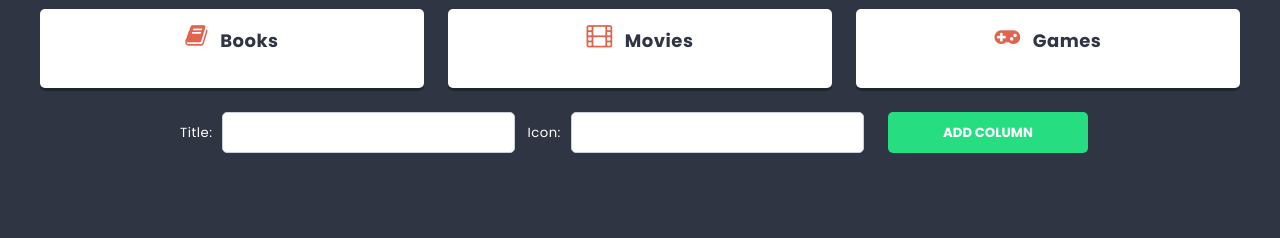
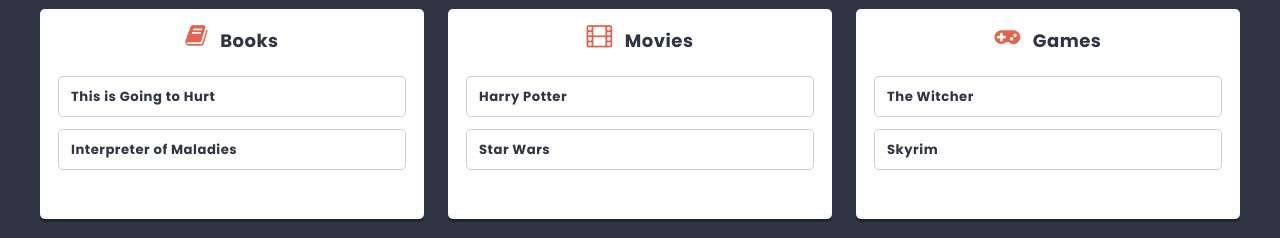
Before and after one commit to DanielTheEntomologist/todo-react-app, a React (Create React App) app: page / in a window 1280 px wide. Shown: the part 532-770 px from the top of the page. Built offline with nearby package versions, Linux system fonts and the light colour scheme.

Commit message:
Create Card component

```diff
--- /dev/null
+++ b/src/components/Card/Card.js
@@ -0,0 +1,12 @@
+import styles from "./Card.module.scss";
+
+const Card = (props) => {
+  const element = (
+    <li className={styles.card} key={props.key}>
+      {props.title}
+    </li>
+  );
+
+  return element;
+};
+export default Card;
--- /dev/null
+++ b/src/components/Card/Card.module.scss
@@ -0,0 +1,14 @@
+@import "../../styles/settings.scss";
+
+.card {
+  position: relative;
+  background: $color-light;
+  border: 1px solid lighten($color-dark, 60%);
+  padding: $base-size;
+  margin: 0 0 $base-size 0;
+  border-radius: $radius;
+  display: flex;
+  justify-content: space-between;
+  font-weight: bold;
+  color: $color-dark;
+}
--- a/src/components/Column/Column.js
+++ b/src/components/Column/Column.js
@@ -1,4 +1,6 @@
 import styles from "./Column.module.scss";
+
+import Card from "../Card/Card.js";
 
 const Column = (props) => {
   const element = (
@@ -7,6 +9,11 @@
         <span className={styles.icon + " fa fa-" + props.icon}></span>
         {props.title}
       </h1>
+      <ul className={styles.cards}>
+        {props.cards.map((card) => (
+          <Card key={card.key} title={card.title} />
+        ))}
+      </ul>
     </article>
   );
 
--- a/src/components/List/List.js
+++ b/src/components/List/List.js
@@ -5,10 +5,40 @@
 import { nanoid } from "nanoid";
 
 const List = () => {
+  // const [columns, setColumns] = useState([
+  //   { key: nanoid(), title: "Books", icon: "book" },
+  //   { key: nanoid(), title: "Movies", icon: "film" },
+  //   { key: nanoid(), title: "Games", icon: "gamepad" },
+  // ]);
+
   const [columns, setColumns] = useState([
-    { key: nanoid(), title: "Books", icon: "book" },
-    { key: nanoid(), title: "Movies", icon: "film" },
-    { key: nanoid(), title: "Games", icon: "gamepad" },
+    {
+      key: nanoid(),
+      title: "Books",
+      icon: "book",
+      cards: [
+        { key: nanoid(), title: "This is Going to Hurt" },
+        { key: nanoid(), title: "Interpreter of Maladies" },
+      ],
+    },
+    {
+      key: nanoid(),
+      title: "Movies",
+      icon: "film",
+      cards: [
+        { key: nanoid(), title: "Harry Potter" },
+        { key: nanoid(), title: "Star Wars" },
+      ],
+    },
+    {
+      key: nanoid(),
+      title: "Games",
+      icon: "gamepad",
+      cards: [
+        { key: nanoid(), title: "The Witcher" },
+        { key: nanoid(), title: "Skyrim" },
+      ],
+    },
   ]);
 
   const defaultIcon = "book";
@@ -24,7 +54,10 @@
   // }, []);
   const handleSubmit = (e) => {
     e.preventDefault();
-    setColumns([...columns, { key: nanoid(), title: title, icon: icon }]);
+    setColumns([
+      ...columns,
+      { key: nanoid(), title: title, icon: icon, cards: [] },
+    ]);
     setTitle("");
     setIcon(defaultIcon);
     e.target.reset();
```
